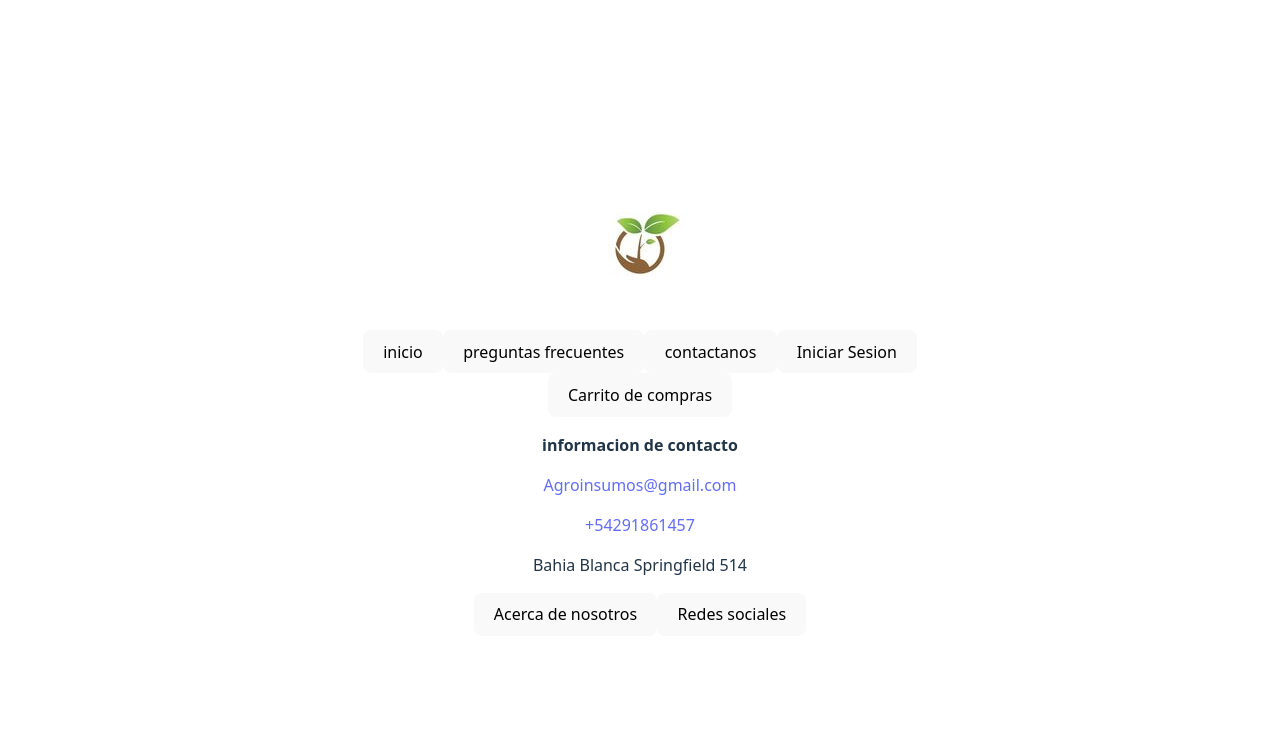
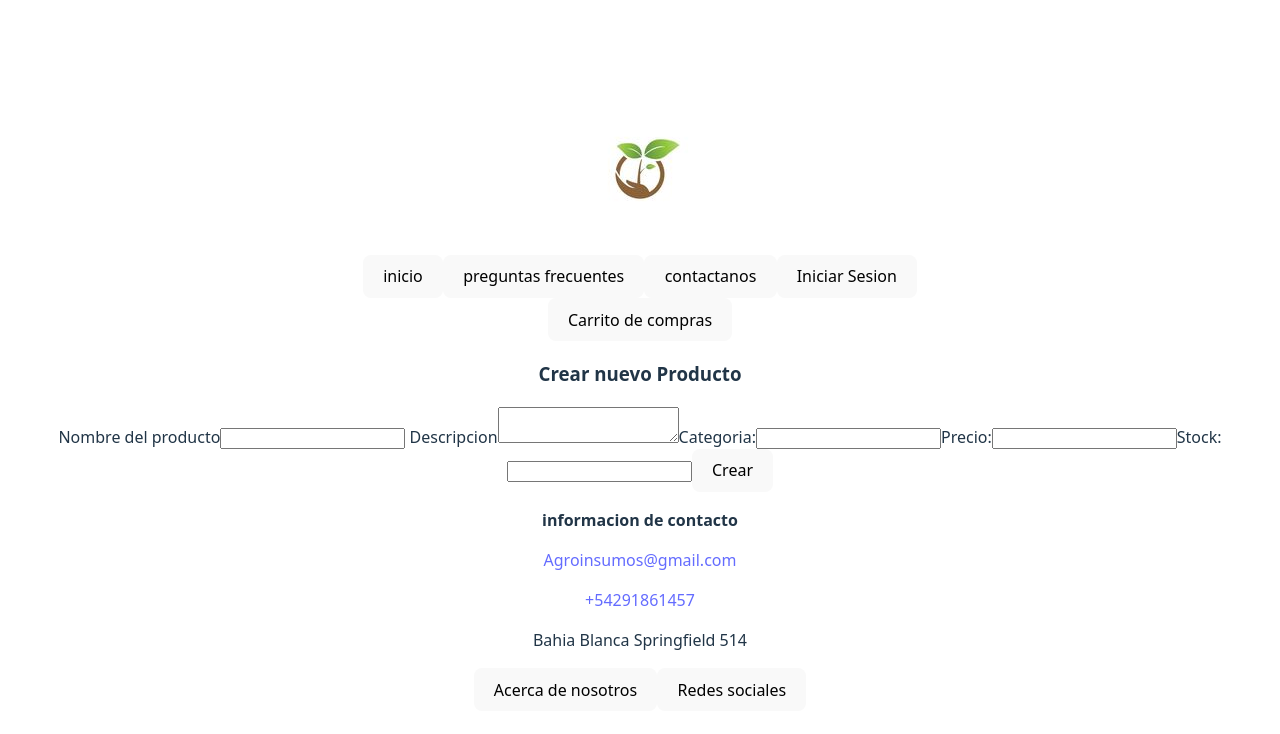
Before and after one commit to brunofernandez87/Eccomerce-Frontend, a React (Vite) app: page /create in a window 1280 px wide. Shown: the top 734 px of the page. Built offline with nearby package versions, Linux system fonts and the light colour scheme.

Commit message:
crear producto

```diff
--- /dev/null
+++ b/src/components/createProduct.tsx
@@ -0,0 +1,32 @@
+import { useNavigate } from "react-router-dom";
+
+export default function CreateProduct() {
+  const navigate = useNavigate();
+  function handleClick() {
+    alert("¡¡¡Producto Creado!!!");
+    navigate("/");
+  }
+  return (
+    <div>
+      <h3> Crear nuevo Producto</h3>
+      <form>
+        <label htmlFor="name">Nombre del producto</label>
+        <input type="text" name="name" required></input>
+        <label htmlFor="description"> Descripcion</label>
+        <textarea name="description"></textarea>
+        <label htmlFor="category">Categoria:</label>
+        <input
+          type="text"
+          name="category"
+          /* cambiar por un select de categorias */ required
+        ></input>
+        <label htmlFor="price">Precio:</label>
+        <input type="number" name="price" required></input>
+        <label htmlFor="stock">Stock:</label>
+        <input type="number" name="stock" required></input>
+        {/* hacer mas adelante para que se pueda agregar imagen */}
+        <button onClick={handleClick}>Crear</button>
+      </form>
+    </div>
+  );
+}
--- a/src/components/header/header.tsx
+++ b/src/components/header/header.tsx
@@ -21,12 +21,15 @@ export default function Header({ user }) {
               <button>Perfil </button>
             </Link>
             {user.id_rol == 3 && (
-              /* al ser admin podes ver reportes sobre tus ventas */ <Link
-                to="/report"
-                title="Reportes"
-              >
-                <button>Ver reportes</button>
-              </Link>
+              /* al ser admin podes ver reportes sobre tus ventas */
+              <>
+                <Link to="/report" title="Reportes">
+                  <button>Ver reportes</button>
+                </Link>
+                <Link to="/create" title="Crear Producto">
+                  <button>Crear Producto</button>
+                </Link>
+              </>
             )}
           </>
         ) : (
--- a/src/routes.tsx
+++ b/src/routes.tsx
@@ -9,6 +9,7 @@ import Cart from "./components/cart";
 import CardProduct from "./components/cardProduct";
 import Report from "./components/report";
 import Error from "./components/error";
+import CreateProduct from "./components/createProduct";
 import { useState } from "react";
 export default function Routs({ user, setuser }) {
   const [cartContent, setcartContent] = useState([]);
@@ -47,6 +48,7 @@ export default function Routs({ user, setuser }) {
       />
       <Route path="/report" element={<Report user={user} />} />
       <Route path="/error/:error" element={<Error />} />
+      <Route path="/create" element={<CreateProduct />} />
     </Routes>
   );
 }
```
